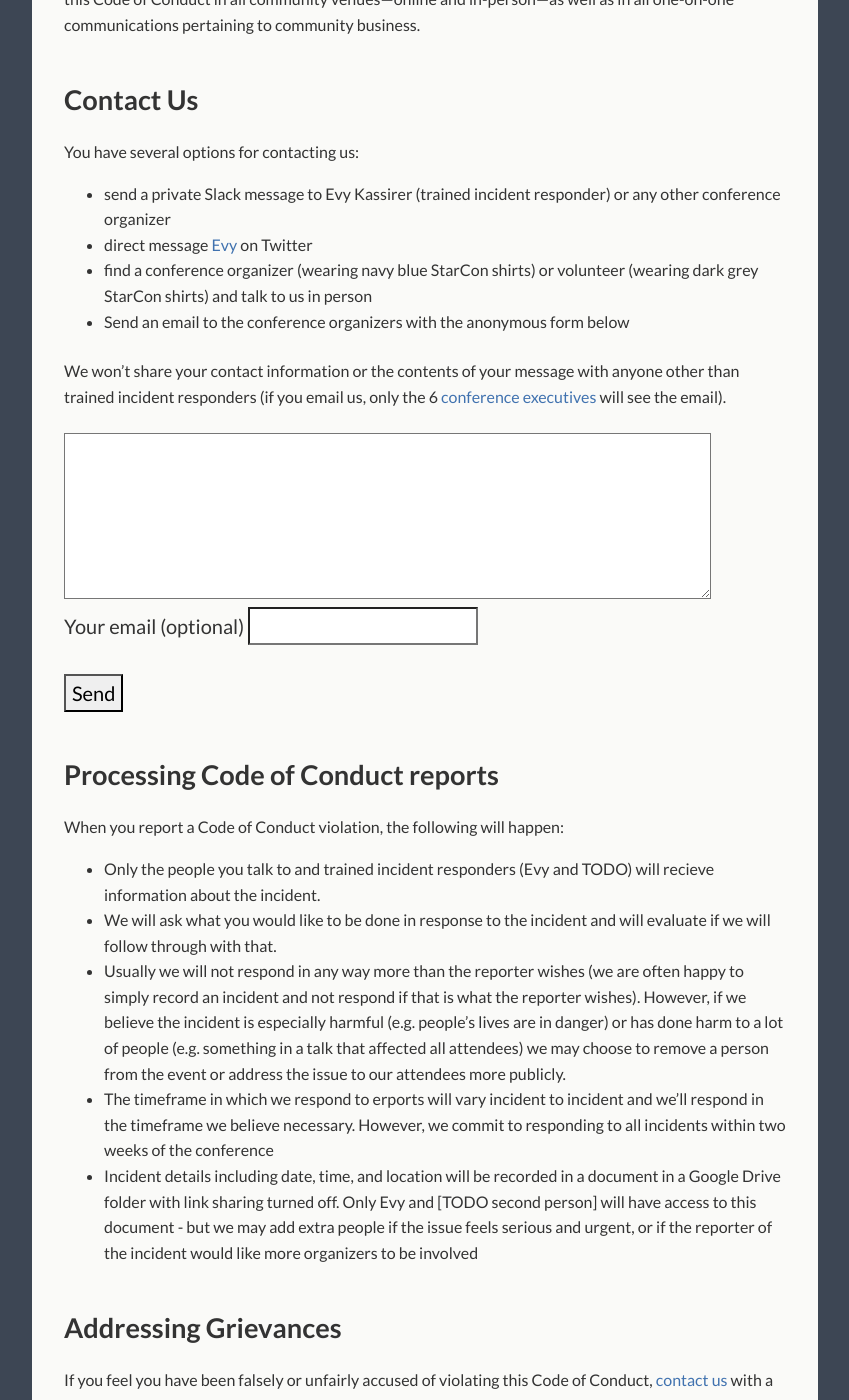
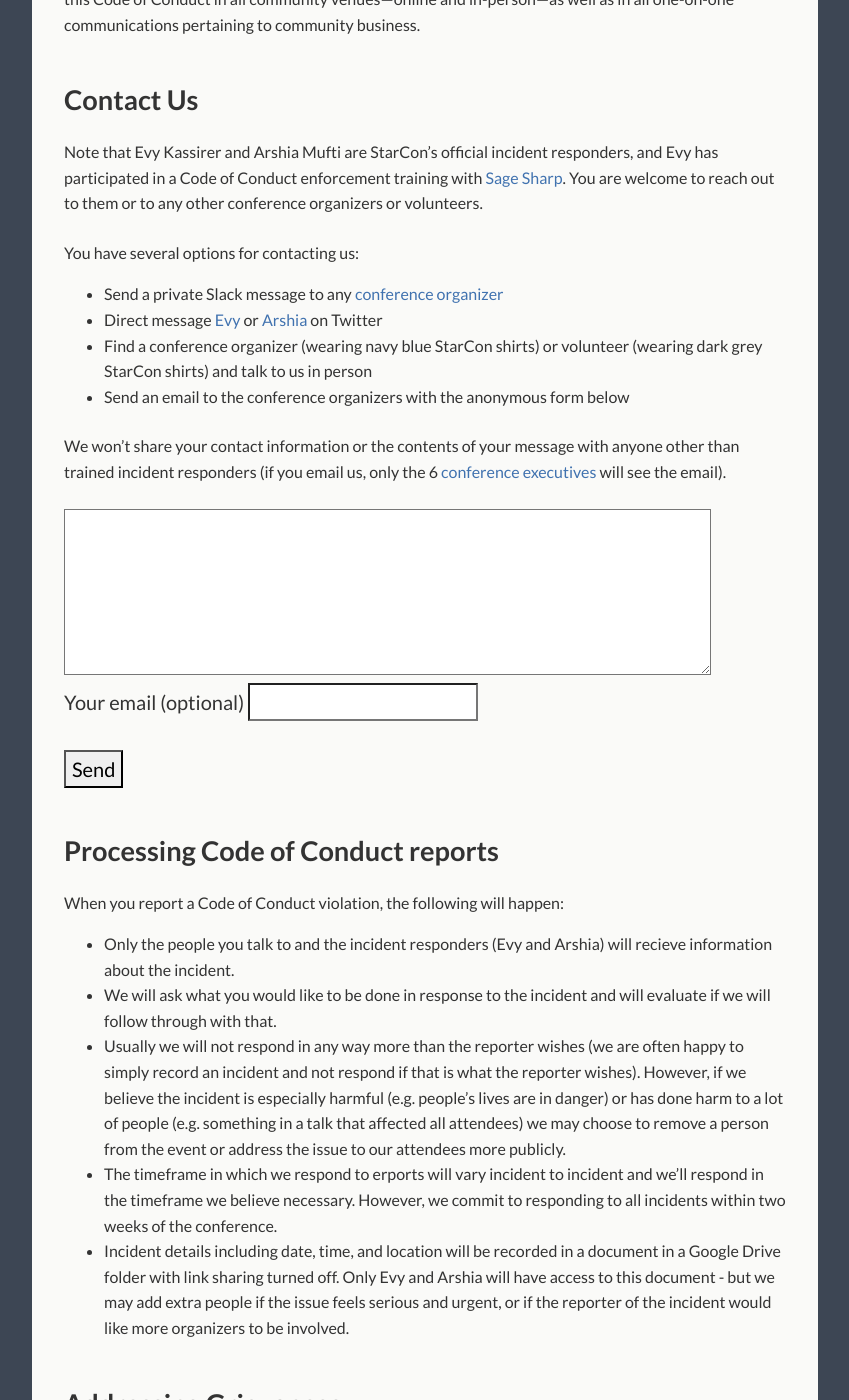
Before and after one commit to StarConKW/starconkw.github.io, a Jekyll site: the page built from _pages/coc.md, in a window 1280 px wide and 1400 px high, scrolled down 2276 px. Shown: the whole window, without its empty margins (215-1064 px from the left). Built offline with Jekyll 4.4.1, drawn with Linux system fonts in a browser that asks for light colours.

Commit message:
arshia is second responder

```diff
--- a/_pages/coc.md
+++ b/_pages/coc.md
@@ -80,11 +80,13 @@ communications pertaining to community business.
 
 ## Contact Us ##
 
+Note that Evy Kassirer and Arshia Mufti are StarCon's official incident responders, and Evy has participated in a Code of Conduct enforcement training with [Sage Sharp](http://sage.thesharps.us/). You are welcome to reach out to them or to any other conference organizers or volunteers.
+
 You have several options for contacting us:
 
-- send a private Slack message to Evy Kassirer (trained incident responder) or any other conference organizer
-- direct message [Evy](https://twitter.com/EvyKassirer) on Twitter
-- find a conference organizer (wearing navy blue StarCon shirts) or volunteer (wearing dark grey StarCon shirts) and talk to us in person
+- Send a private Slack message to any [conference organizer](/#whos-running-this)
+- Direct message [Evy](https://twitter.com/EvyKassirer) or [Arshia](https://twitter.com/arshia__) on Twitter
+- Find a conference organizer (wearing navy blue StarCon shirts) or volunteer (wearing dark grey StarCon shirts) and talk to us in person
 - Send an email to the conference organizers with the anonymous form below
 
 We won't share your contact information or the contents of your message with anyone other than trained incident responders (if you email us, only the 6 [conference executives](/#whos-running-this) will see the email).
@@ -102,11 +104,11 @@ We won't share your contact information or the contents of your message with any
 
 When you report a Code of Conduct violation, the following will happen:
 
-- Only the people you talk to and trained incident responders (Evy and TODO) will recieve information about the incident.
+- Only the people you talk to and the incident responders (Evy and Arshia) will recieve information about the incident.
 - We will ask what you would like to be done in response to the incident and will evaluate if we will follow through with that.
 - Usually we will not respond in any way more than the reporter wishes (we are often happy to simply record an incident and not respond if that is what the reporter wishes). However, if we believe the incident is especially harmful (e.g. people's lives are in danger) or has done harm to a lot of people (e.g. something in a talk that affected all attendees)  we may choose to remove a person from the event or address the issue to our attendees more publicly.
-- The timeframe in which we respond to erports  will vary incident to incident and we'll respond in the timeframe we believe necessary. However, we commit to responding to all incidents within two weeks of the conference
-- Incident details including date, time, and location will be recorded in a document in a Google Drive folder with link sharing turned off. Only Evy and [TODO second person] will have access to this document - but we may add extra people if the issue feels serious and urgent, or if the reporter of the incident would like more organizers to be involved
+- The timeframe in which we respond to erports  will vary incident to incident and we'll respond in the timeframe we believe necessary. However, we commit to responding to all incidents within two weeks of the conference.
+- Incident details including date, time, and location will be recorded in a document in a Google Drive folder with link sharing turned off. Only Evy and Arshia will have access to this document - but we may add extra people if the issue feels serious and urgent, or if the reporter of the incident would like more organizers to be involved.
 
 
 ## Addressing Grievances ##
```
